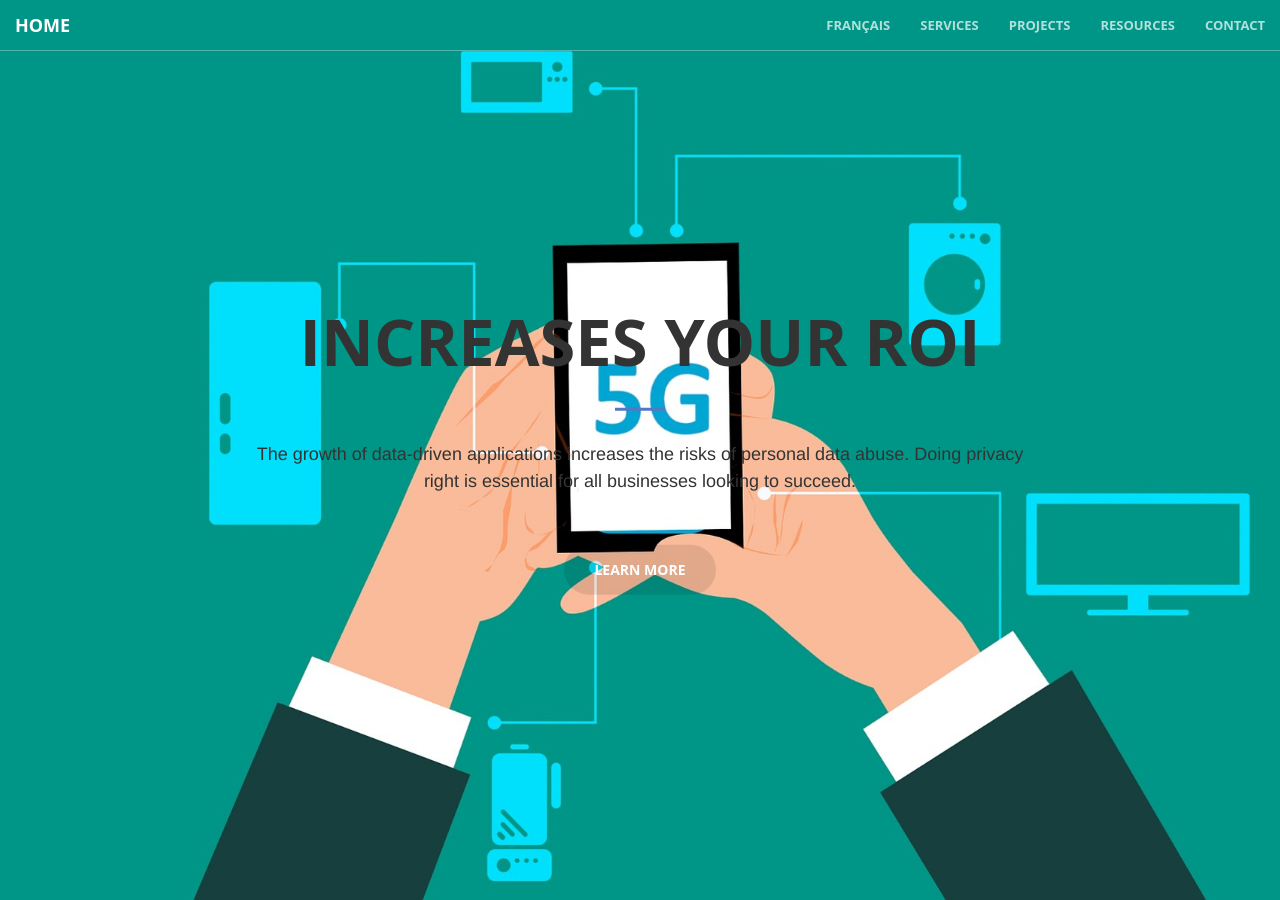
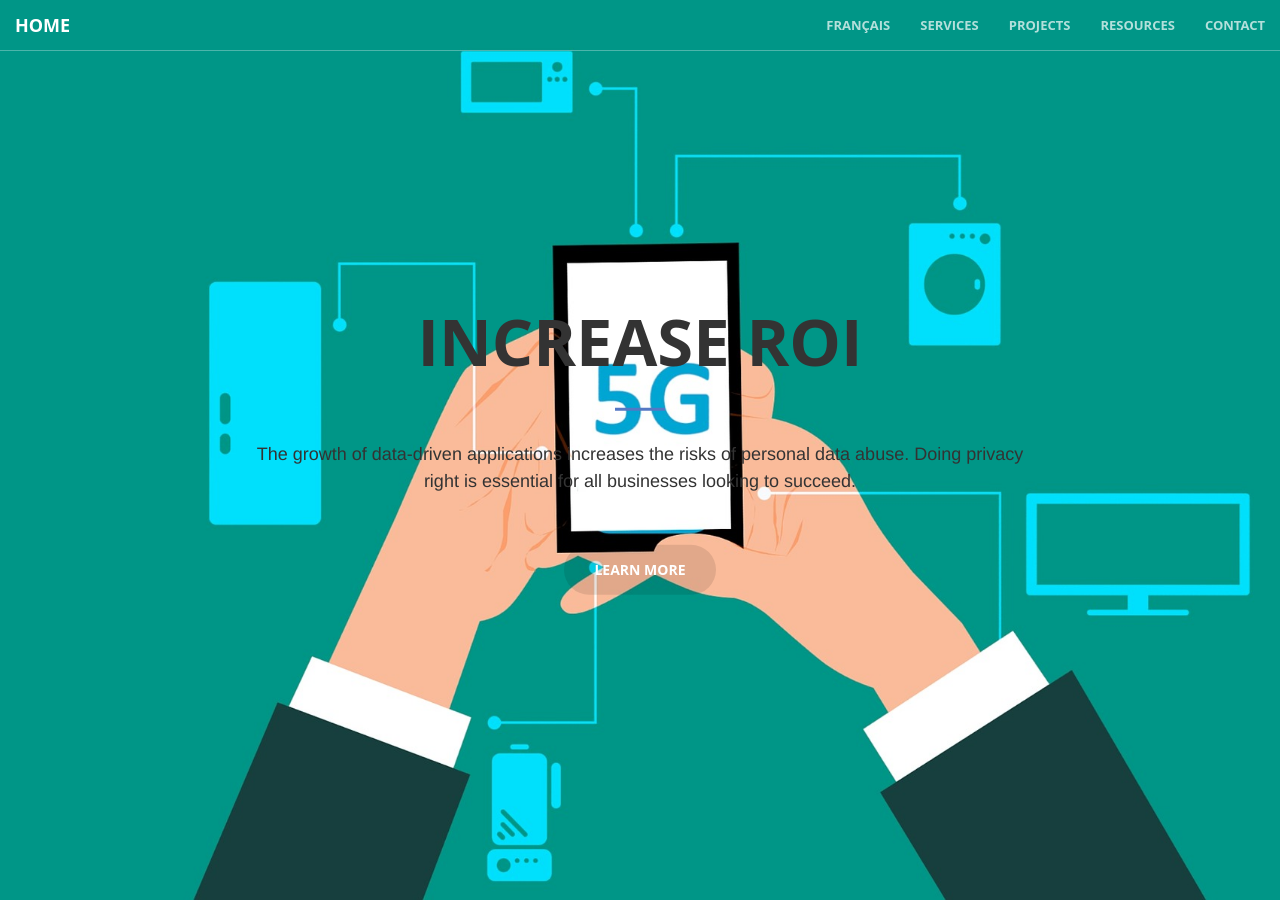
Before and after one commit to riod4/riod4.github.io, a Jekyll site: the page built from index.html, in a window 1280 px wide and 900 px high. Built offline with Jekyll 4.4.1, drawn with Linux system fonts in a browser that asks for light colours; comment, search, counter and statistics services are not loaded.

Commit message:
edit headline text v0.02

```diff
--- a/_includes/header.html
+++ b/_includes/header.html
@@ -1,7 +1,7 @@
 <header>
     <div class="header-content">
         <div class="header-content-inner">
-            <h1>Increases your ROI</h1>
+            <h1>Increase ROI</h1>
             <hr>
             <p>The growth of data-driven applications increases the risks of personal data abuse. Doing privacy right is essential for all businesses looking to succeed.</p>
             <a href="#intro" class="btn btn-primary btn-xl page-scroll">Learn more</a>
```
